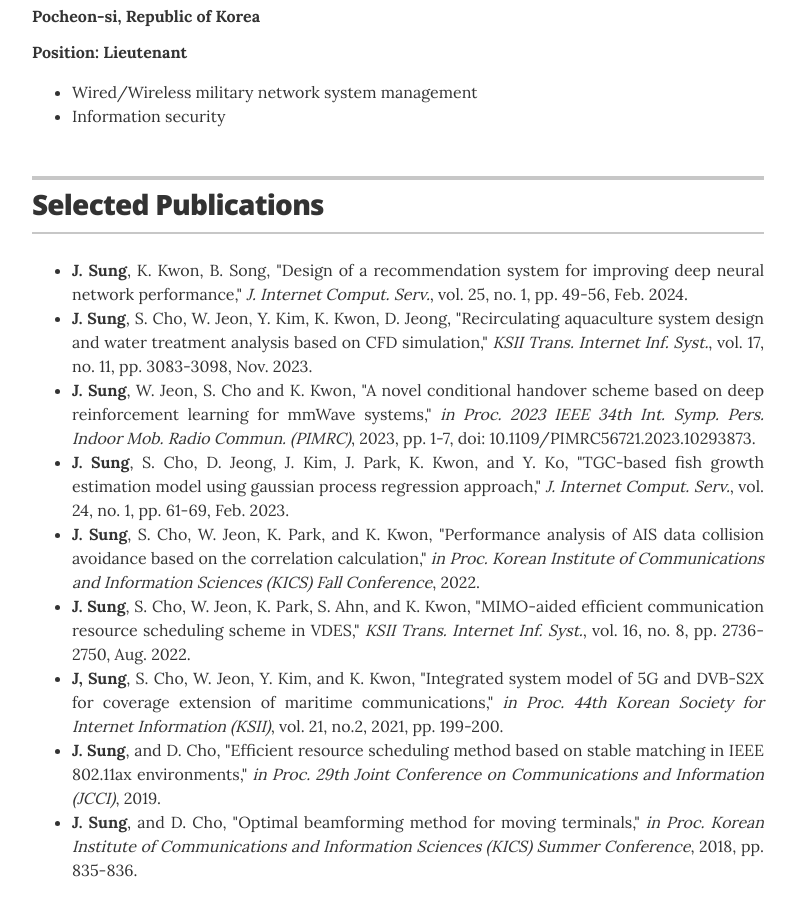
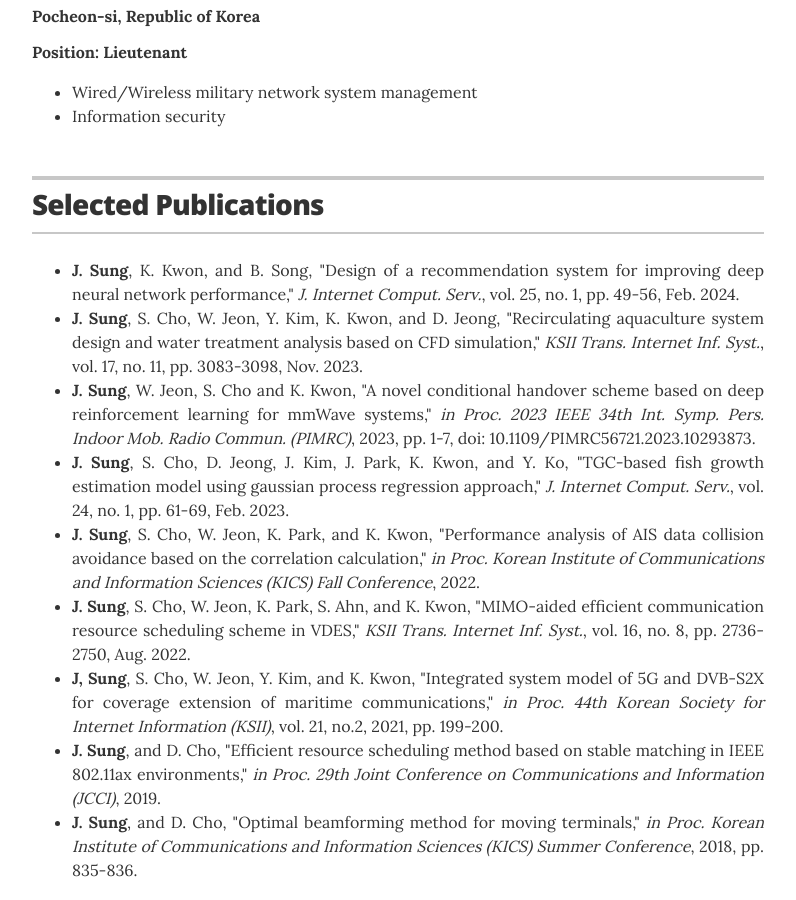
Before and after one commit to friendlyvillain/digital_cv, a Jekyll site: the page built from index.html, in a window 1280 px wide and 900 px high, scrolled down 1747 px. Shown: the whole window, without its empty margins (242-1038 px from the left). Built offline with Jekyll 4.4.1, drawn with Linux system fonts in a browser that asks for light colours.

Commit message:
modify pub

```diff
--- a/_data/publications.yml
+++ b/_data/publications.yml
@@ -1,10 +1,10 @@
 - description: |
-    <strong>J. Sung</strong>, K. Kwon, B. Song,
+    <strong>J. Sung</strong>, K. Kwon, and B. Song,
     "Design of a recommendation system for improving deep neural network performance,"
     <i>J. Internet Comput. Serv.</i>, vol. 25, no. 1, pp. 49-56, Feb. 2024.
 
 - description: |
-    <strong>J. Sung</strong>, S. Cho, W. Jeon, Y. Kim, K. Kwon, D. Jeong,
+    <strong>J. Sung</strong>, S. Cho, W. Jeon, Y. Kim, K. Kwon, and D. Jeong,
     "Recirculating aquaculture system design and water treatment analysis based on CFD simulation,"
     <i>KSII Trans. Internet Inf. Syst.</i>, vol. 17, no. 11, pp. 3083-3098, Nov. 2023.
 
```
